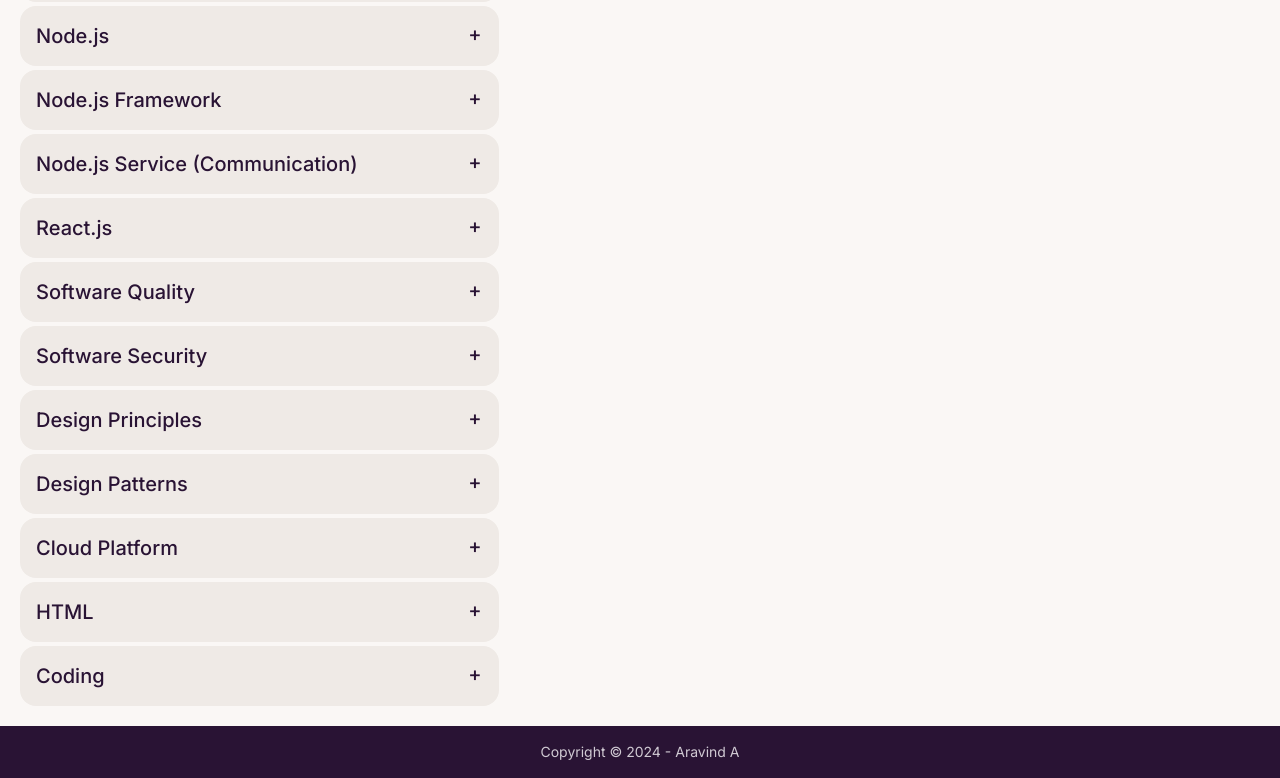
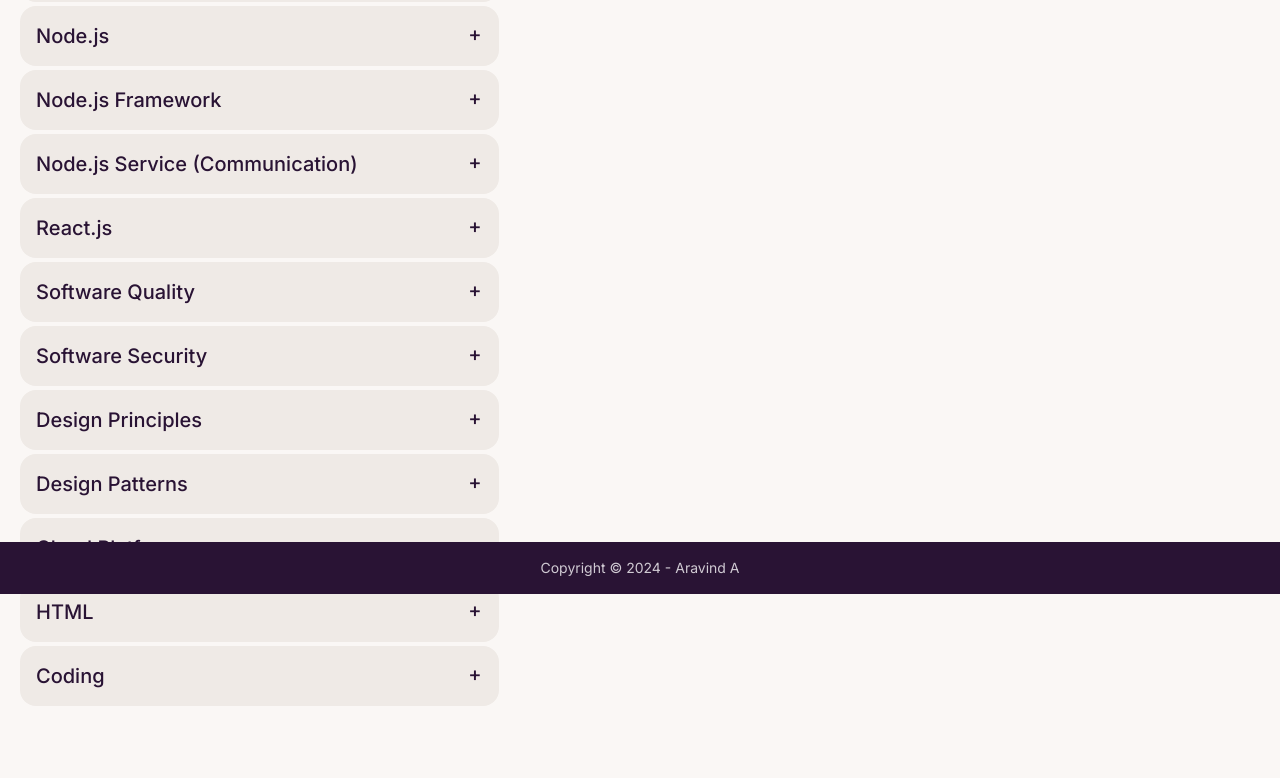
Before and after one commit to Aravin/interview-copilot, a Next.js app: page /interview in a window 1280 px wide. Shown: the part 206-984 px from the top of the page. Built offline with nearby package versions, Linux system fonts and the light colour scheme.

Commit message:
fixed layout with sticky header & footer

```diff
--- a/app/interview/page.tsx
+++ b/app/interview/page.tsx
@@ -20,7 +20,7 @@
 
   return (
     <Suspense fallback={<>questions loading...</>}>
-      <main className="flex p-2 m-2 gap-8 w-full">
+      <main className="flex p-2 m-2 gap-8">
         {<section className="">
           {q && Object.keys(json).map((title: string, index: number) => (
             <div className="collapse collapse-plus bg-base-200 m-1" key={index}>
--- a/app/layout.tsx
+++ b/app/layout.tsx
@@ -17,18 +17,18 @@
 }>) {
   return (
     <html lang="en" data-theme="cupcake">
-      <body className={inter.className}>
-        <nav>
-          {" "}
-          <Navbar />
-        </nav>
-        <main className="min-h-screen">{children}</main>
+      <body className={`${inter.className} min-h-[100vh] w-[100vw]`}>
+        <Navbar />
 
-        <footer className="footer footer-center p-4 bg-neutral text-neutral-content">
-          <aside>
-            <p>Copyright © 2024 - Aravind A</p>
-          </aside>
-        </footer>
+        <div className="flex flex-col justify-between min-h-[calc(100vh-4rem)]">
+          <main className="flex-1">{children}</main>
+
+          <footer className="footer footer-center p-4 bg-neutral text-neutral-content sticky bottom-0">
+            <aside>
+              <p>Copyright © 2024 - Aravind A</p>
+            </aside>
+          </footer>
+        </div>
       </body>
     </html>
   );
--- a/app/page.tsx
+++ b/app/page.tsx
@@ -25,7 +25,7 @@
   }
 
   return (
-    <main className="flex p-2 m-2 gap-8 w-full">
+    <main className="flex p-2 m-2 gap-8">
       {interviewId && (
         <div className="card w-96 bg-base-100 shadow-xl" key={"prev"}>
           <div className="card-body">
--- a/components/navbar.tsx
+++ b/components/navbar.tsx
@@ -1,7 +1,7 @@
 import Link from "next/link";
 
 export const Navbar = () => (
-  <div className="navbar bg-primary">
+  <nav className="navbar bg-primary sticky top-0 z-10">
     <div className="flex-1">
       <Link href={"/"} className="btn btn-ghost text-xl">
         Interview copilot 🧑‍💻
@@ -12,5 +12,5 @@
         <li>{/* <Link href="/?reset=1">New Feedback</Link> */}</li>
       </ul>
     </div>
-  </div>
+  </nav>
 );
```
